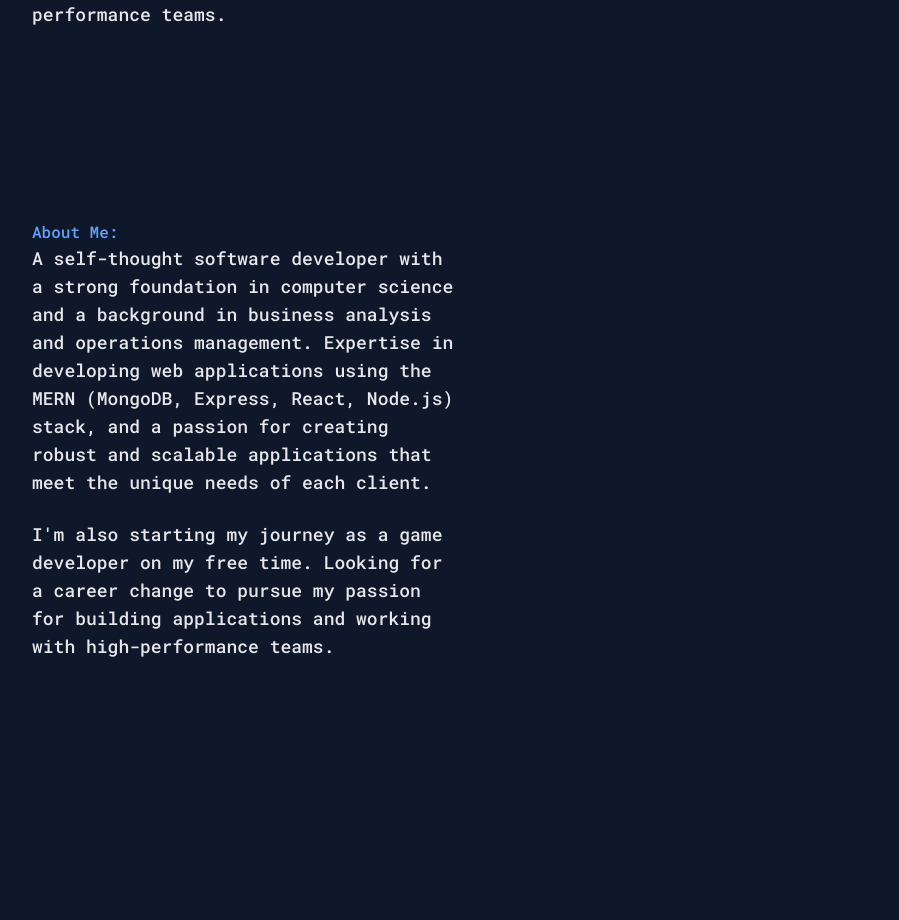
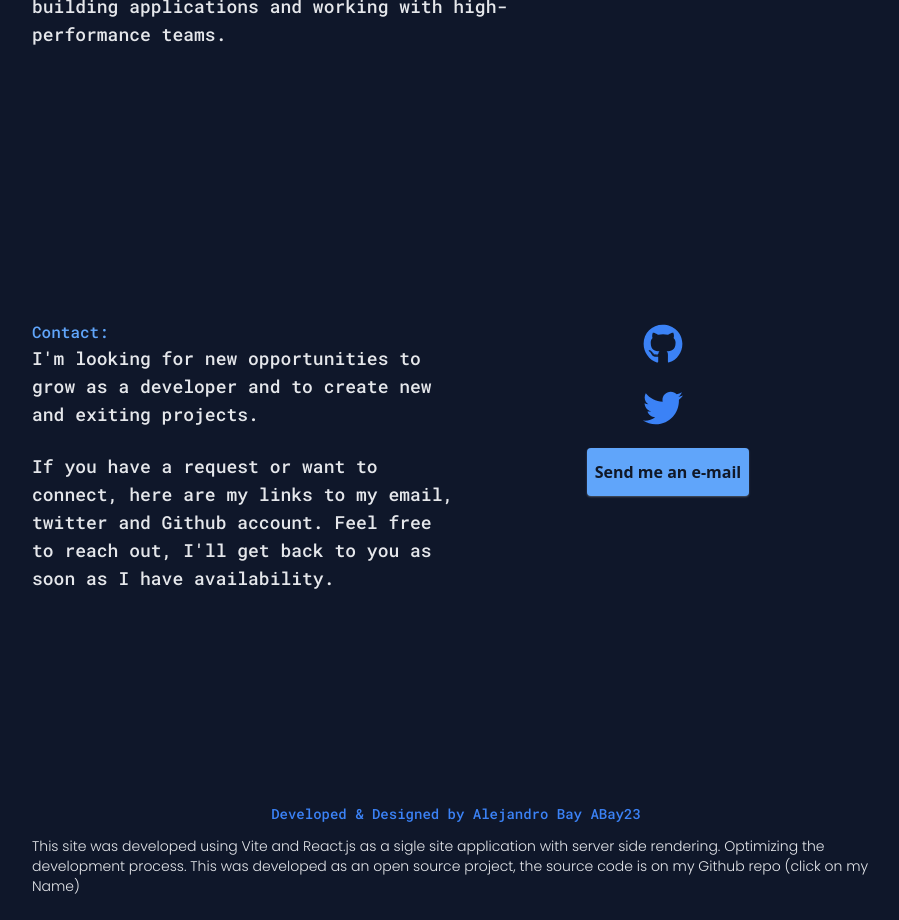
Before and after one commit to ABay23/newbay, a React (Vite) app: page / in a window 1280 px wide. Shown: the part 1980-2900 px from the top of the page, without its empty margins (184-1083 px from the left). Before the commit the page ends 2756 px from the top, so only its background shows below. Built offline with nearby package versions, Linux system fonts and the light colour scheme.

Commit message:
Contact and Footer

```diff
--- a/index.html
+++ b/index.html
@@ -2,7 +2,7 @@
 <html lang="en">
   <head>
     <meta charset="UTF-8" />
-    <link rel="icon" type="image/svg+xml" href="/vite.svg" />
+    <link rel="icon" type="image/svg+xml" href="" />
     <link rel="preconnect" href="https://fonts.googleapis.com" />
     <link rel="preconnect" href="https://fonts.gstatic.com" crossorigin />
     <link
--- a/package.json
+++ b/package.json
@@ -11,7 +11,8 @@
   },
   "dependencies": {
     "react": "^18.2.0",
-    "react-dom": "^18.2.0"
+    "react-dom": "^18.2.0",
+    "react-icons": "^4.8.0"
   },
   "devDependencies": {
     "@types/react": "^18.0.28",
--- a/src/App.jsx
+++ b/src/App.jsx
@@ -1,3 +1,4 @@
+import Footer from './components/Footer'
 import Header from './components/Header'
 import About from './components/sections/About'
 import Contact from './components/sections/Contact'
@@ -14,6 +15,7 @@
           <About />
           <Projects />
           <Contact />
+          <Footer />
         </div>
       </div>
     </>
--- /dev/null
+++ b/src/components/Footer.jsx
@@ -0,0 +1,34 @@
+const Footer = () => {
+  return (
+    <div className=' flex flex-row py-1'>
+      <div>
+        <a
+          href='https://github.com/ABay23'
+          rel='noopener noreferrer'
+          target='_blank'
+        >
+          <h2 className='text-center text-xs md:text-sm font-roboto text-blue-500'>
+            Developed & Designed by Alejandro Bay ABay23
+          </h2>
+        </a>
+        <p className='pt-3 text-xs md:text-sm font-poppins font-thin text-gray-200'>
+          This site was developed using Vite and React.js as a sigle site
+          application with server side rendering. Optimizing the development
+          process. This was developed as an open source project, the source code
+          is on my Github repo (click on my Name)
+        </p>
+      </div>
+      {/* <div className=' items-center mb-4 mr-4 py-1 pl-3 text-blue-500'>
+        <a
+          href='https://github.com/ABay23'
+          rel='noopener noreferrer'
+          target='_blank'
+        >
+          <FaGithub size={30} />
+        </a> */}
+      {/* </div> */}
+    </div>
+  )
+}
+
+export default Footer
--- a/src/components/sections/Contact.jsx
+++ b/src/components/sections/Contact.jsx
@@ -1,26 +1,57 @@
+import { FaTwitter, FaGithub } from 'react-icons/fa'
+
 const Contact = () => {
   return (
-    <div className=' flex flex-col'>
+    <div className=' flex flex-col pt-20 pb-28'>
       <div className='grid grid-cols-2 place-self-center py-24'>
         <div>
           <h1 className=' items-start font-roboto text-sm md:text-base text-blue-400'>
-            About Me:
+            Contact:
           </h1>
           <h2></h2>
           <p className=' text-start md:text-lg font-roboto text-gray-200'>
-            A self-thought software developer with a strong foundation in
-            computer science and a background in business analysis and
-            operations management. Expertise in developing web applications
-            using the MERN (MongoDB, Express, React, Node.js) stack, and a
-            passion for creating robust and scalable applications that meet the
-            unique needs of each client.
+            I&#39;m looking for new opportunities to grow as a developer and to
+            create new and exiting projects.
           </p>
           <br />
           <p className=' text-start md:text-lg font-roboto text-gray-200'>
-            {`I'm also starting my journey as a game developer on my free time. `}
-            Looking for a career change to pursue my passion for building
-            applications and working with high-performance teams.
+            If you have a request or want to connect, here are my links to my
+            email, twitter and Github account. Feel free to reach out, I&#39;ll
+            get back to you as soon as I have availability.
           </p>
+        </div>
+        <div className=' block pl-4'>
+          <div className='flex justify-center '>
+            <div className='  '>
+              <div className=' mb-4 mr-4 py-1 pl-14 text-blue-500'>
+                <a
+                  href='https://github.com/ABay23'
+                  rel='noopener noreferrer'
+                  target='_blank'
+                >
+                  <FaGithub size={40} />
+                </a>
+              </div>
+              <div className='  mb-4 mr-4 py-1 pl-14 text-blue-500'>
+                <a
+                  href='https://twitter.com/ABay23dev'
+                  rel='noopener noreferrer'
+                  target='_blank'
+                >
+                  <FaTwitter size={40} />
+                </a>
+              </div>
+              <a
+                href='mailto:alejandrobay23@gmail.com'
+                rel='noopener noreferrer'
+                target='_blank'
+              >
+                <button className=' mb-4 mr-4 text-center font-semibold rounded inline-block bg-blue-400 py-3 px-2 text-gray-900 shadow-sm shadow-gray-600'>
+                  Send me an e-mail
+                </button>
+              </a>
+            </div>
+          </div>
         </div>
       </div>
     </div>
--- a/src/components/sections/Projects.jsx
+++ b/src/components/sections/Projects.jsx
@@ -7,7 +7,10 @@
             Projects:
           </h1>
 
-          <h2> {`Inventory Management System "Papelon":`}</h2>
+          <h2 className=' text-start md:text-lg font-poppins py-2 text-gray-200'>
+            {' '}
+            {`Inventory Management System "Papelon":`}
+          </h2>
           <p className=' text-start md:text-lg font-roboto text-gray-200'>
             A self-thought software developer with a strong foundation in
             computer science and a background in business analysis and
```
Also changed, not shown: 1 other file (tests, documents, lock files or other folders).
